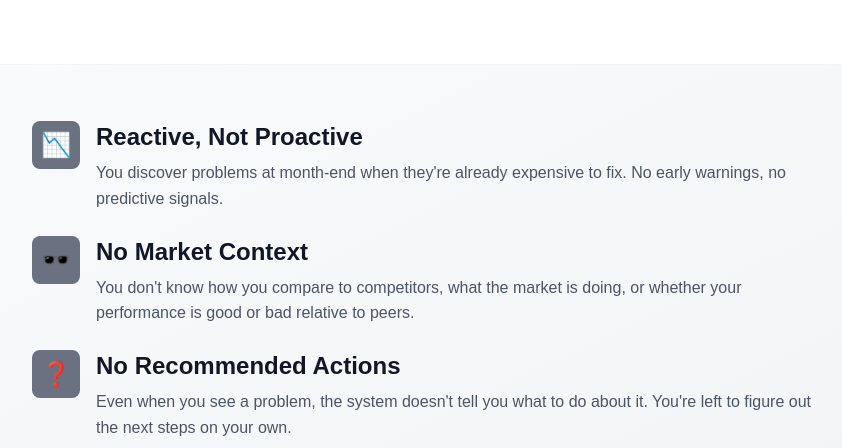
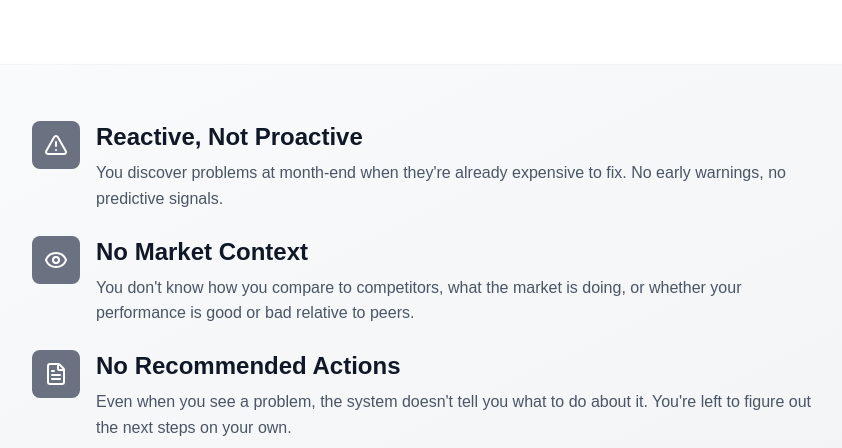
Before and after one commit to roblaryea/sundae-website, a Next.js app: page /4d-intelligence in a window 1280 px wide. Shown: the part 660-1108 px from the top of the page, without its empty margins (217-1059 px from the left). Built offline with nearby package versions, Linux system fonts and the light colour scheme; no server answers.

Commit message:
Icon Replacement - 4D Intelligence Page Complete
Updated /4d-intelligence page:
- 3 problem icons (warning, visibility, document)
- 3 example alerts icons
- 3 how-it-works icons

4D Intelligence page now uses Lucide SVG icons.

```diff
--- a/src/app/4d-intelligence/page.tsx
+++ b/src/app/4d-intelligence/page.tsx
@@ -102,14 +102,14 @@ export default function FourDIntelligencePage() {
     }
   ];
 
-  const exampleAlerts = [
+  const exampleAlerts: { type: string; location: string; message: string; severity: string; action: string; icon: SundaeIconName }[] = [
     {
       type: "Labor Cost Alert",
       location: "Downtown Location",
       message: "Labor cost is 12% above benchmark for similar restaurants. Recommended action: Review scheduling efficiency and consider staffing adjustment.",
       severity: "warning",
       action: "Review Schedule",
-      icon: "⚠️"
+      icon: "warning"
     },
     {
       type: "Sales Opportunity",
@@ -117,7 +117,7 @@ export default function FourDIntelligencePage() {
       message: "Sales trending 8% above forecast. Weather and local events suggest continued strong demand. Recommended action: Increase inventory orders.",
       severity: "success",
       action: "Adjust Inventory",
-      icon: "✨"
+      icon: "growth"
     },
     {
       type: "Competitor Alert",
@@ -125,7 +125,7 @@ export default function FourDIntelligencePage() {
       message: "Major competitor launched 20% off promotion. Your traffic is down 5% this week. Recommended action: Consider limited-time offer or targeted marketing.",
       severity: "info",
       action: "Review Promotions",
-      icon: "👁️"
+      icon: "watchtower"
     }
   ];
 
@@ -171,8 +171,8 @@ export default function FourDIntelligencePage() {
               <CardContent className="p-8">
                 <div className="space-y-6">
                   <div className="flex items-start space-x-4">
-                    <div className="w-12 h-12 bg-gray-500 rounded-lg flex items-center justify-center text-white text-2xl flex-shrink-0">
-                      📉
+                    <div className="w-12 h-12 bg-gray-500 rounded-lg flex items-center justify-center text-white flex-shrink-0">
+                      <SundaeIcon name="warning" size="lg" className="text-white" />
                     </div>
                     <div>
                       <h3 className="text-xl font-bold text-gray-900 mb-2">Reactive, Not Proactive</h3>
@@ -183,8 +183,8 @@ export default function FourDIntelligencePage() {
                   </div>
 
                   <div className="flex items-start space-x-4">
-                    <div className="w-12 h-12 bg-gray-500 rounded-lg flex items-center justify-center text-white text-2xl flex-shrink-0">
-                      🕶️
+                    <div className="w-12 h-12 bg-gray-500 rounded-lg flex items-center justify-center text-white flex-shrink-0">
+                      <SundaeIcon name="visibility" size="lg" className="text-white" />
                     </div>
                     <div>
                       <h3 className="text-xl font-bold text-gray-900 mb-2">No Market Context</h3>
@@ -195,8 +195,8 @@ export default function FourDIntelligencePage() {
                   </div>
 
                   <div className="flex items-start space-x-4">
-                    <div className="w-12 h-12 bg-gray-500 rounded-lg flex items-center justify-center text-white text-2xl flex-shrink-0">
-                      ❓
+                    <div className="w-12 h-12 bg-gray-500 rounded-lg flex items-center justify-center text-white flex-shrink-0">
+                      <SundaeIcon name="document" size="lg" className="text-white" />
                     </div>
                     <div>
                       <h3 className="text-xl font-bold text-gray-900 mb-2">No Recommended Actions</h3>
@@ -295,7 +295,17 @@ export default function FourDIntelligencePage() {
                 <Card variant="elevated" className="hover:shadow-xl transition-all duration-300">
                   <CardContent className="p-6">
                     <div className="flex items-start space-x-4">
-                      <div className={`text-4xl mt-1`}>{alert.icon}</div>
+                      <div className={`w-12 h-12 rounded-lg flex items-center justify-center mt-1 ${
+                        alert.severity === 'warning' ? 'bg-yellow-100' :
+                        alert.severity === 'success' ? 'bg-green-100' :
+                        'bg-blue-100'
+                      }`}>
+                        <SundaeIcon name={alert.icon} size="lg" className={
+                          alert.severity === 'warning' ? 'text-yellow-600' :
+                          alert.severity === 'success' ? 'text-green-600' :
+                          'text-blue-600'
+                        } />
+                      </div>
                       <div className="flex-grow">
                         <div className="flex items-center justify-between mb-2">
                           <h3 className="text-xl font-bold text-gray-900">{alert.type}</h3>
@@ -376,23 +386,23 @@ export default function FourDIntelligencePage() {
           </div>
 
           <div className="grid md:grid-cols-3 gap-8">
-            {[
+            {([
               {
                 title: "Unified Data Layer",
                 description: "Scout integrates 25+ systems—POS, labor, inventory, budgets, and external data sources—into one intelligent foundation.",
-                icon: "🔗"
+                icon: "integration" as SundaeIconName
               },
               {
                 title: "Multi-Agent AI Engine",
                 description: "Specialized AI agents analyze patterns, detect anomalies, forecast outcomes, and generate recommendations across all four dimensions.",
-                icon: "🤖"
+                icon: "intelligence" as SundaeIconName
               },
               {
                 title: "Actionable Intelligence",
                 description: "Canvas dashboards, Nexus natural language queries, and proactive alerts deliver insights when and where you need them.",
-                icon: "💡"
+                icon: "insights" as SundaeIconName
               }
-            ].map((item, index) => (
+            ]).map((item, index) => (
               <motion.div
                 key={index}
                 initial={{ opacity: 0, y: 20 }}
@@ -402,7 +412,9 @@ export default function FourDIntelligencePage() {
               >
                 <Card variant="elevated" className="h-full text-center hover:shadow-xl transition-all duration-300">
                   <CardContent className="p-8">
-                    <div className="text-5xl mb-4">{item.icon}</div>
+                    <div className="w-16 h-16 mx-auto mb-4 bg-gradient-to-br from-blue-600 to-blue-700 rounded-xl flex items-center justify-center">
+                      <SundaeIcon name={item.icon} size="xl" className="text-white" />
+                    </div>
                     <h3 className="text-xl font-bold text-gray-900 mb-3">{item.title}</h3>
                     <p className="text-gray-600 leading-relaxed">{item.description}</p>
                   </CardContent>
```
